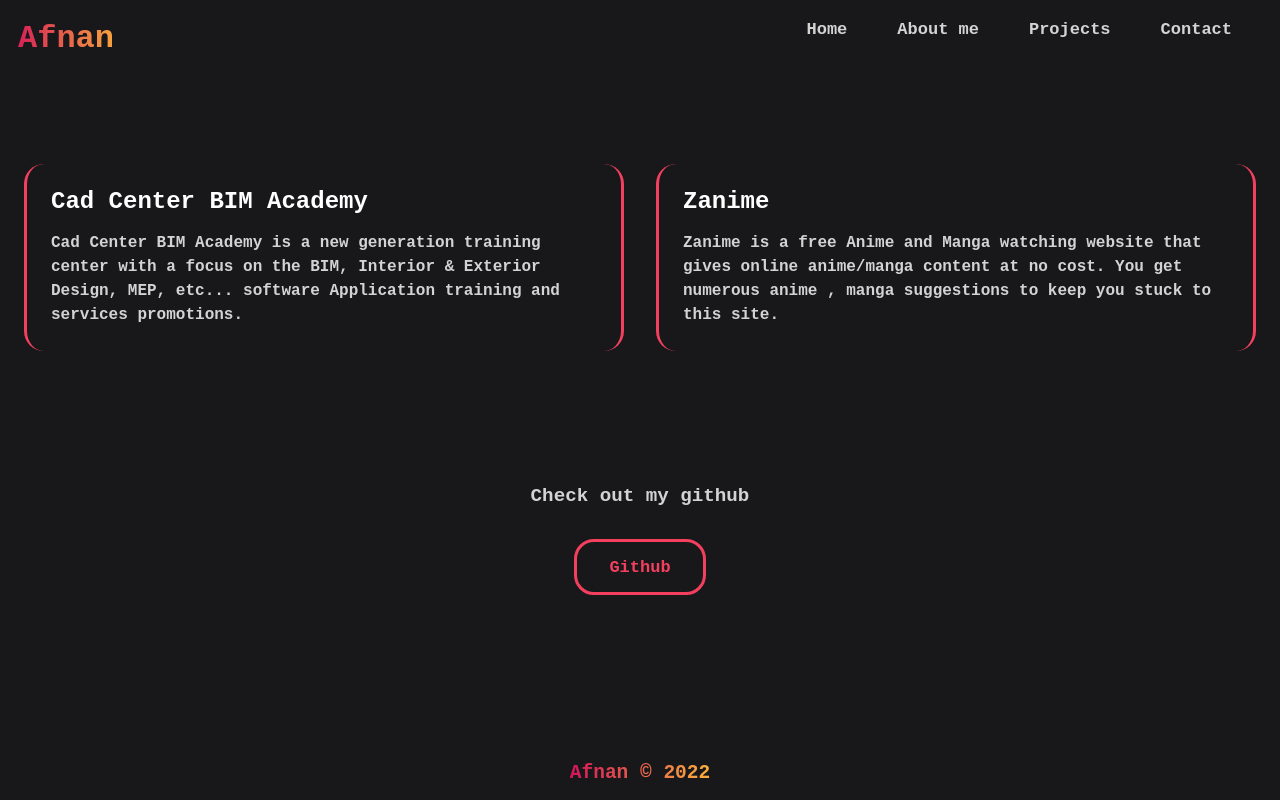
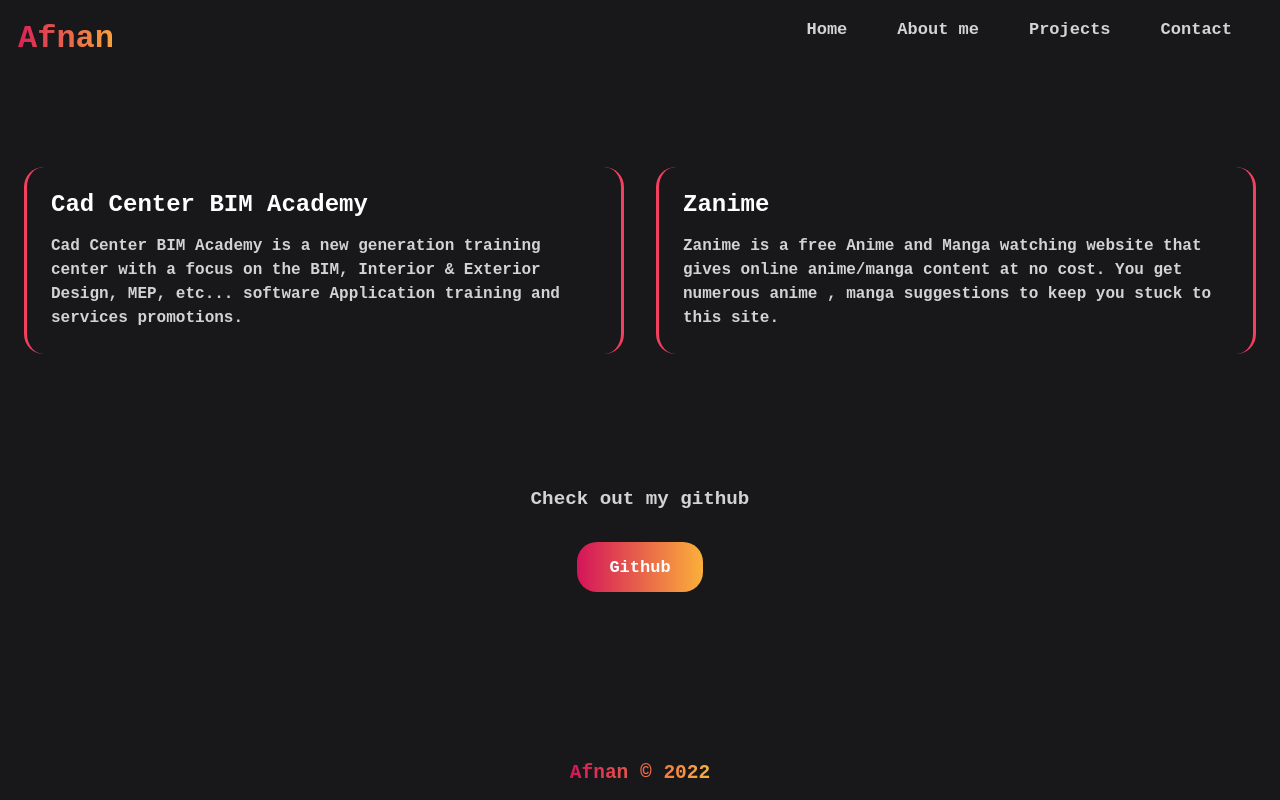
Before and after one commit to afnan007a/Portfolio-NextJS, a Next.js app: page /projects in a window 1280 px wide. In both pictures the pointer is over the button "Github". Built offline with nearby package versions, Linux system fonts and the light colour scheme.

Commit message:
Update Home.module.css

```diff
--- a/styles/Home.module.css
+++ b/styles/Home.module.css
@@ -206,10 +206,11 @@
 }
 
 .button button {
+  cursor: pointer;
   margin-bottom: 60px;
   font-size: 17px;
-  background-color: #f43f5e; /* Green */
-  border: 3px solid #f43f5e;
+  background-image: linear-gradient(to right, #D4145A, #FBB03B);
+  border: none;
   border-radius: 20px;
   color: white;
   padding: 15px 32px;
@@ -219,15 +220,7 @@
 }
 
 .button button:hover{
-  cursor: pointer;
-  background-color: #18181B; /* Green */
-  border: 3px solid #f43f5e;
-  border-radius: 20px;
-  color: #f43f5e;
-  padding: 15px 32px;
-  text-align: center;
-  text-decoration: none;
-  display: inline-block;
+  background-position: left;
   transition: 0.3s;
 }
 
```
